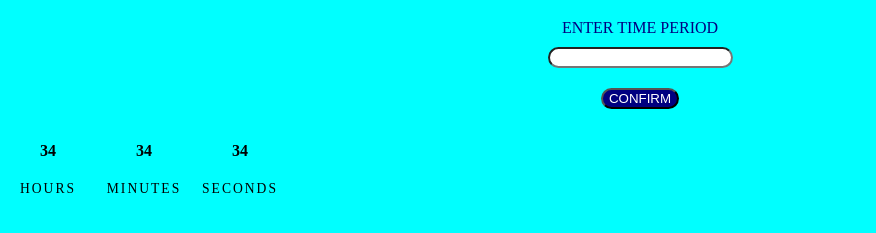
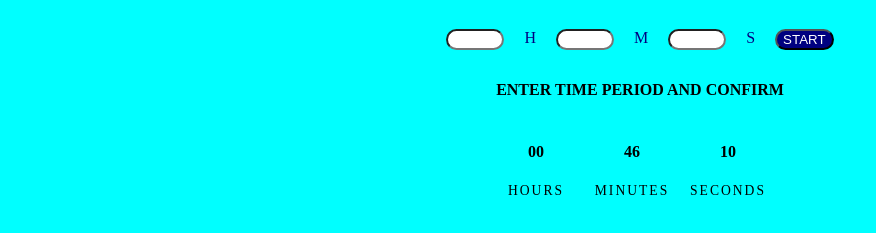
Before and after one commit to drakata27/js-timer, a plain HTML site: page index.html in a window 1280 px wide. Shown: the part 61-294 px from the top of the page, without its empty margins (0-876 px from the left). Drawn offline with Linux system fonts and the light colour scheme.

Commit message:
I tried :(

```diff
--- a/app.js
+++ b/app.js
@@ -1,20 +1,115 @@
-const btn = document.querySelector(".confirm-btn");
+// button to set the selectedTime
+const btn = document.querySelector(".start-btn");
+
+//Heading that will change and show the time
+const timerInfoHeading = document.querySelector(".timer-info-heading");
+
+// deadline div that contains the deadline-format blocks
 const deadline = document.querySelector(".deadline");
+
+// these items are the div blocks that contain the time
 const items = document.querySelectorAll(".deadline-format h4");
 
+//Temporary values that hold the current year, month and day
 let tempDate = new Date();
 let tempYear = tempDate.getFullYear();
 let tempMonth = tempDate.getMonth();
 let tempDay = tempDate.getDate();
 
-const timer = new Date(tempYear, tempMonth, tempDay, 0, 0, 0);
+let tempHours = tempDate.getHours;
+let tempMinutes = tempDate.getMinutes;
+let tempSeconds = tempDate.getSeconds;
+tempHours = 0;
+// initialisation of timer constant
+let timer = new Date(tempYear, tempMonth, tempDay, 15 + tempHours, 51, 0);
+// const timer = new Date(
+//   tempYear,
+//   tempMonth,
+//   tempDay,
+//   tempHours,
+//   tempMinutes,
+//   tempSeconds
+// );
 
-const hours = timer.getHours();
-const mins = timer.getMinutes();
+// This is the time in the future that will be reached by the timer
+const selectedTime = timer.getTime();
 
-btn.addEventListener("click", () => {
-  let time = document.getElementById("time").value;
-  console.log(time);
-});
+//Function to get the time that remains to reach the selectedTime
+function getRemainingTime() {
+  //constant with the present time
+  const now = new Date().getTime();
 
-//tbc
+  //constant that holds the time difference between the selected time and the present time
+  const t = selectedTime - now;
+
+  // 1s = 1000ms
+  // 1m = 60s
+  // 1hr = 60m
+  // 1d = 24hr
+  // transforming the values in ms to one day, hour and min
+  // values in miliseconds
+  const oneDay = 24 * 60 * 60 * 1000;
+  const oneHour = 60 * 60 * 1000;
+  const oneMinute = 60 * 1000;
+
+  //calculate the values by getting the remainder of t and dividing it by the corresponding variable
+  let hours = Math.floor((t % oneDay) / oneHour);
+  let minutes = Math.floor((t % oneHour) / oneMinute);
+  let seconds = Math.floor((t % oneMinute) / 1000);
+
+  // create array the holds the hours, minutes and second
+  const values = [hours, minutes, seconds];
+
+  // function to format the items
+  function format(item) {
+    if (item < 10) {
+      return (item = `0${item}`);
+    } else {
+      return item;
+    }
+  }
+
+  // iterating through the items blocks and changing the inner html
+  items.forEach(function (item, index) {
+    item.innerHTML = format(values[index]);
+  });
+
+  // changes the heading when the timer has finished
+  if (t < 0) {
+    clearInterval(countdown);
+    deadline.innerHTML = `
+    <!-- hours -->
+    <div class="deadline-format">
+      <div>
+        <h4 class="hours">00</h4>
+        <span>Hours</span>
+      </div>
+    </div>
+    <!-- end of hours -->
+    <!-- minutes -->
+    <div class="deadline-format">
+      <div>
+        <h4 class="minutes">00</h4>
+        <span>Minutes</span>
+      </div>
+    </div>
+    <!-- end of minutes -->
+    <!-- seconds -->
+    <div class="deadline-format">
+      <div>
+        <h4 class="seconds">00</h4>
+        <span>Seconds</span>
+      </div>
+    </div>
+    <!-- end of seconds -->`;
+
+    // window.alert("Timer has expired");
+  }
+}
+
+//countdown variable
+let countdown = setInterval(getRemainingTime, 1000);
+//set initial values
+getRemainingTime();
+
+// btn.addEventListener("click", () => {});
--- a/index.html
+++ b/index.html
@@ -12,16 +12,30 @@
   <body>
     <h1>Timer</h1>
     <form>
-      <label for="time">Enter time period</label> <br />
-      <input id="time" /> <br />
-      <button type="button" class="confirm-btn">Confirm</button>
+      <!-- hours -->
+      <input id="h" /> <br />
+      <label for="h">H</label> <br />
+
+      <!-- mins -->
+      <input id="m" /> <br />
+      <label for="m">M</label> <br />
+
+      <!-- secs -->
+      <input id="s" /> <br />
+      <label for="s">S</label> <br />
+
+      <button type="button" class="start-btn">Start</button>
     </form>
+
+    <article class="timer-info">
+      <h4 class="timer-info-heading">Enter time period and confirm</h3>
+    </article>
 
     <div class="deadline">
       <!-- hours -->
       <div class="deadline-format">
         <div>
-          <h4 class="hours">34</h4>
+          <h4 class="hours">00</h4>
           <span>Hours</span>
         </div>
       </div>
@@ -29,7 +43,7 @@
       <!-- minutes -->
       <div class="deadline-format">
         <div>
-          <h4 class="minutes">34</h4>
+          <h4 class="minutes">00</h4>
           <span>Minutes</span>
         </div>
       </div>
@@ -37,7 +51,7 @@
       <!-- seconds -->
       <div class="deadline-format">
         <div>
-          <h4 class="seconds">34</h4>
+          <h4 class="seconds">00</h4>
           <span>Seconds</span>
         </div>
       </div>
--- a/styles.css
+++ b/styles.css
@@ -2,6 +2,11 @@ body {
   background-color: aqua;
   text-align: center;
   text-transform: uppercase;
+}
+
+form {
+  display: flex;
+  justify-content: center;
 }
 
 form label {
@@ -12,9 +17,10 @@ form label {
 form input {
   margin: 10px;
   border-radius: 12px;
+  width: 50px;
 }
 
-.confirm-btn {
+.start-btn {
   margin: 10px;
   color: white;
   background-color: navy;
@@ -24,6 +30,7 @@ form input {
 
 .deadline {
   display: flex;
+  justify-content: center;
 }
 .deadline-format {
   background: var(--clr-grey-1);
```
